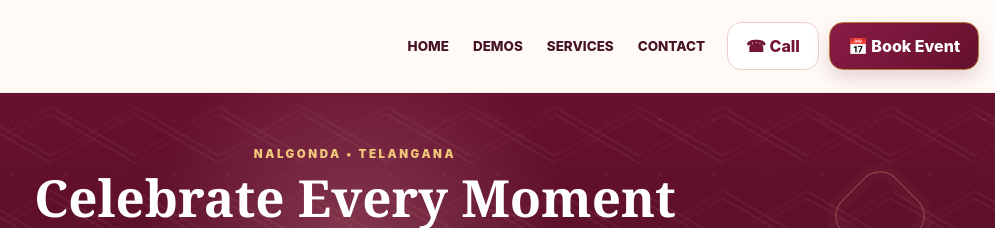
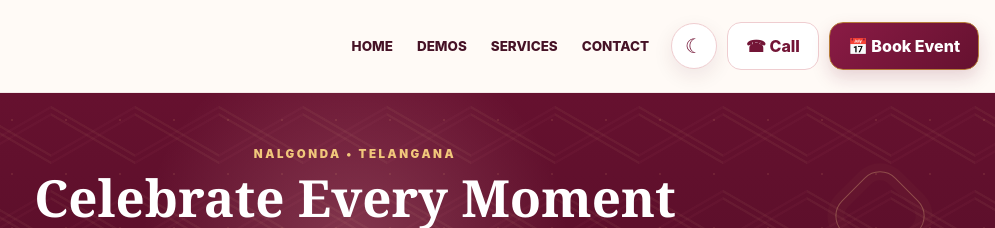
Before and after one commit to vinnueventsnalgonda-sketch/vinnu-events-nalgonda, a website: page index.html in a window 1280 px wide. Shown: the top 228 px of the page, 285-1280 px from the left. Drawn offline with Linux system fonts and the light colour scheme; no server answers.

Commit message:
Add dark light mode toggle to Vinnu Events header

```diff
--- a/index.html
+++ b/index.html
@@ -7,19 +7,21 @@
 <meta name="description" content="Vinnu Events in Nalgonda, Telangana. Birthdays, baby naming, surprises, haldi, mehendi, engagements, weddings, corporate events, event decor, photos and videos. Call or WhatsApp 7032660489.">
 <meta name="robots" content="index,follow,max-image-preview:large,max-video-preview:-1">
 <meta name="theme-color" content="#6f1233">
+<meta name="color-scheme" content="light dark">
 <meta property="og:title" content="Vinnu Events Nalgonda | Celebrate Every Moment">
 <meta property="og:description" content="Beautiful, organised celebrations planned around your theme, venue and budget in Nalgonda, Telangana.">
 <meta property="og:type" content="website">
 <link rel="canonical" href="https://vinnu-events-nalgonda-two.vercel.app/">
 <meta property="og:url" content="https://vinnu-events-nalgonda-two.vercel.app/">
 <script type="application/ld+json">{"@context":"https://schema.org","@type":"EventPlanner","name":"Vinnu Events","url":"https://vinnu-events-nalgonda-two.vercel.app/","description":"Event planning and decoration service in Nalgonda, Telangana","email":"vinnuevents.nalgonda@gmail.com","telephone":"+91-70326-60489","areaServed":{"@type":"City","name":"Nalgonda"},"address":{"@type":"PostalAddress","addressLocality":"Nalgonda","addressRegion":"Telangana","addressCountry":"IN"},"sameAs":["https://www.instagram.com/vinnuevents.nalgonda/"]}</script>
+<script>(function(){try{var s=localStorage.getItem('vinnu_theme');var t=(s==='dark'||s==='light')?s:(window.matchMedia&&window.matchMedia('(prefers-color-scheme: dark)').matches?'dark':'light');document.documentElement.setAttribute('data-theme',t);var m=document.querySelector('meta[name="theme-color"]');if(m)m.setAttribute('content',t==='dark'?'#13080e':'#6f1233')}catch(e){document.documentElement.setAttribute('data-theme','light')}})();</script>
 <link rel="stylesheet" href="/hero.css"><link rel="stylesheet" href="/content.css">
 </head>
 <body><div class="site">
 <header class="header"><div class="nav">
 <a class="brand" href="#home"><span class="brand-logo" role="img" aria-label="Vinnu Events floral logo"></span><span class="brand-name">VINNU EVENTS<small>Celebrate Every Moment</small></span></a>
 <nav class="navlinks"><a href="#home">HOME</a><a href="#demo">DEMOS</a><a href="#services">SERVICES</a><a href="#contact">CONTACT</a></nav>
-<div class="header-actions"><a class="btn btn-light" href="tel:+917032660489">☎ Call</a><a class="btn btn-wine" target="_blank" rel="noopener" href="https://wa.me/917032660489?text=Hello%20Vinnu%20Events%2C%20I%20want%20to%20book%20an%20event.">📅 Book Event</a></div>
+<div class="header-actions"><button class="theme-toggle" id="themeToggle" type="button" aria-label="Switch to dark mode" title="Dark / Light mode"><span class="theme-moon" aria-hidden="true">☾</span><span class="theme-sun" aria-hidden="true">☀</span></button><a class="btn btn-light" href="tel:+917032660489">☎ Call</a><a class="btn btn-wine" target="_blank" rel="noopener" href="https://wa.me/917032660489?text=Hello%20Vinnu%20Events%2C%20I%20want%20to%20book%20an%20event.">📅 Book Event</a></div>
 </div></header>
 
 <main>
```
